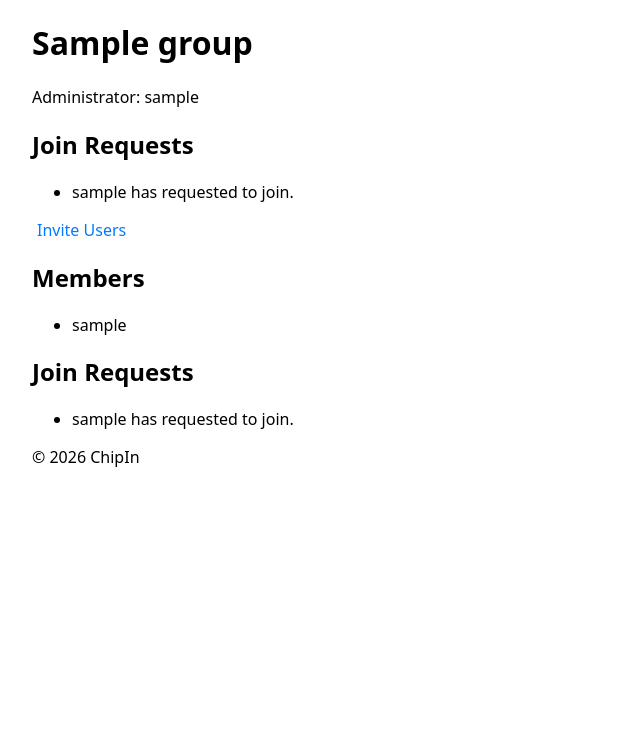
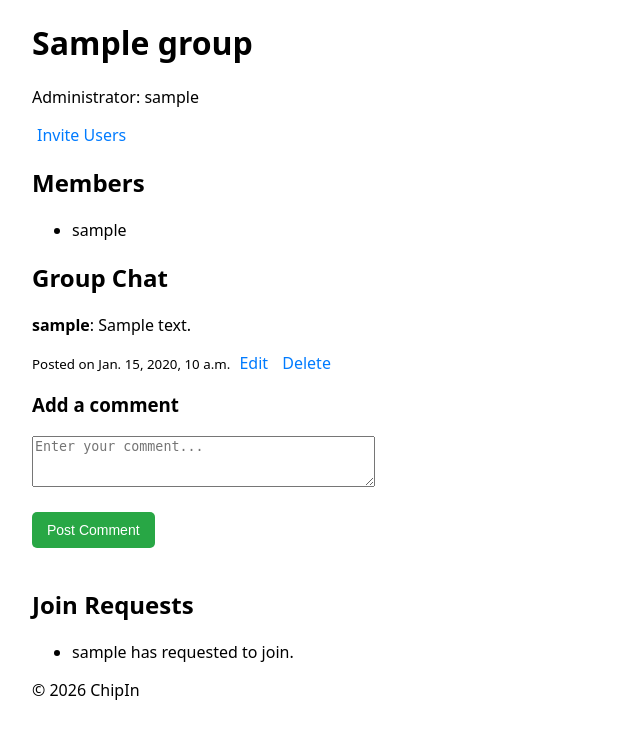
Before and after one commit to ProdPreva1l/CS26-SWA, a Django app: page /chipin/group/1/ in a window 1280 px wide. Shown: the part 125-858 px from the top of the page, without its empty margins (0-640 px from the left). Before the commit the page ends 592 px from the top, so only its background shows below. Run offline with Django 5.2, Linux system fonts and the light colour scheme; a user stored in the database is signed in; tables that the repository leaves empty hold one stand-in row (values such as "Sample post").

Commit message:
feat: comments

```diff
--- a/chipin/forms.py
+++ b/chipin/forms.py
@@ -1,5 +1,20 @@
 from django import forms
-from .models import Group
+from .models import Group, Comment
+
+
+class CommentForm(forms.ModelForm):
+    class Meta:
+        model = Comment
+        fields = ['content']
+        widgets = {
+            'content': forms.Textarea(attrs={'rows': 3, 'placeholder': 'Enter your comment...'})
+        }
+    # Clean the content to sanitise input
+    def clean_content(self):
+        content = self.cleaned_data.get('content')
+        if "<script>" in content.lower():  # Prevent XSS by checking for script tags
+            raise forms.ValidationError("Invalid content.")
+        return content
 
 class GroupCreationForm(forms.ModelForm):
     class Meta:
--- a/chipin/models.py
+++ b/chipin/models.py
@@ -41,3 +41,13 @@ class Invite(models.Model):
     @property
     def invitee_email(self):
         return (self.invited_user.email or "").strip()
+
+class Comment(models.Model):
+    user = models.ForeignKey(User, on_delete=models.CASCADE)  # User who posted the comment
+    group = models.ForeignKey(Group, related_name='comments', on_delete=models.CASCADE)  # Group associated with the comment
+    content = models.TextField()  # The comment content
+    created_at = models.DateTimeField(auto_now_add=True)  # Timestamp when the comment was posted
+    updated_at = models.DateTimeField(auto_now=True)  # Timestamp for the latest update
+
+    def __str__(self):
+        return f"{self.user.username}: {self.content[:20]}..."  # Show only first 20 chars for preview
--- a/chipin/templates/chipin/group_detail.html
+++ b/chipin/templates/chipin/group_detail.html
@@ -4,18 +4,7 @@
   <h1>{{ group.name }}</h1>
   <p>Administrator: {{ group.admin.profile.nickname }}</p>
 
-    <h2>Join Requests</h2>
-    <ul>
-        {% for request in group.join_requests.all %}
-            <li>{{ request.user.username }} has requested to join.</li>
-            {% if request.user not in group.members.all and request.user != group.admin %}
-                <a href="{% url 'chipin:vote_on_join_request' group.id request.id 'approve' %}">Approve</a>
-                <a href="{% url 'chipin:vote_on_join_request' group.id request.id 'reject' %}">Reject</a>
-            {% endif %}
-        {% endfor %}
-    </ul>
-
-    <!-- Only display "Invite Users" link to the group administrator -->
+  <!-- Only the admin sees "Invite Users" -->
   {% if request.user == group.admin %}
     <a href="{% url 'chipin:invite_users' group.id %}">Invite Users</a>
   {% endif %}
@@ -24,20 +13,59 @@
   <ul>
     {% for member in group.members.all %}
       <li>{{ member.profile.nickname }}</li>
+    {% empty %}
+      <li>No members yet.</li>
     {% endfor %}
   </ul>
 
-    <!-- Only show "Request to Join" button for non-members -->
+  <!-- If you are NOT a member, show "Request to Join" -->
   {% if request.user not in group.members.all %}
     <a href="{% url 'chipin:request_to_join_group' group.id %}">Request to Join</a>
   {% endif %}
 
-    <!-- Only list Join Requests for groups of which the current user is a member. -->
+<h2>Group Chat</h2>
+  <!-- Display existing comments -->
+  <div class="comments-section">
+      {% for comment in comments %}
+          <div class="comment">
+              <p><strong>{{ comment.user.profile.nickname }}</strong>: {{ comment.content }}</p>
+              <small>Posted on {{ comment.created_at }}</small>
+              <!-- Allow the comment owner or admin to edit or delete -->
+              {% if comment.user == request.user or request.user == group.admin %}
+                  <a href="{% url 'chipin:edit_comment' group.id comment.id %}">Edit</a>
+                  <a href="{% url 'chipin:delete_comment' comment.id %}" onclick="return confirm('Are you sure?')">Delete</a>
+              {% endif %}
+          </div>
+      {% empty %}
+          <p>No comments yet. Be the first to comment!</p>
+      {% endfor %}
+  </div>
+
+  <!-- Comment form (used for both new comments and editing existing comments) -->
+  <h3>{% if comment_to_edit %}Edit Comment{% else %}Add a comment{% endif %}</h3>
+  <form method="POST">
+      {% csrf_token %}
+      <div class="form-group">
+          {{ form.content.errors }}
+          {{ form.content }}
+      </div>
+      <button type="submit">{% if comment_to_edit %}Save Comment{% else %}Post Comment{% endif %}</button>
+  </form>
+
+  <!-- Join Requests: show only to members (including admin) -->
   {% if request.user in group.members.all %}
     <h2>Join Requests</h2>
     <ul>
-            {% for request in group.join_requests.all %}
-                <li>{{ request.user.profile.nickname }} has requested to join.</li>
+      {% for jr in group.join_requests.all %}
+        <li>
+          {{ jr.user.profile.nickname }} has requested to join.
+          {% if jr.user not in group.members.all and jr.user != group.admin %}
+            <a href="{% url 'chipin:vote_on_join_request' group.id jr.id 'approve' %}">Approve</a>
+            <a href="{% url 'chipin:vote_on_join_request' group.id jr.id 'reject' %}">Reject</a>
+          {% endif %}
+        </li>
+      {% empty %}
+        <li>No join requests pending.</li>
       {% endfor %}
     </ul>
   {% endif %}
--- a/chipin/urls.py
+++ b/chipin/urls.py
@@ -13,4 +13,7 @@ urlpatterns = [
     path('group/<int:group_id>/leave/', views.leave_group, name='leave_group'),
     path('group/<int:group_id>/request/<int:request_id>/vote/<str:vote>/', views.vote_on_join_request,
          name='vote_on_join_request'),
+    path('group/<int:group_id>/edit/<int:edit_comment_id>/', views.group_detail, name='edit_comment'),
+    path('comment/<int:comment_id>/edit/', views.edit_comment, name='edit_comment'),
+    path('comment/<int:comment_id>/delete/', views.delete_comment, name='delete_comment'),
 ]
--- a/chipin/views.py
+++ b/chipin/views.py
@@ -4,26 +4,24 @@ from django.contrib import messages
 from django.contrib.auth.models import User
 from django.utils import timezone
 from django.conf import settings
-from .models import Group, Invite, GroupJoinRequest
-from .forms import GroupCreationForm
+from .models import Group, Invite, GroupJoinRequest, Comment
+from .forms import GroupCreationForm, CommentForm
 from django.urls import reverse
 
 @login_required
 def home(request):
-    # Get all groups where the user has been invited but not accepted the invite
-    pending_invitations = Group.objects.filter(invited_users=request.user)
-
-    # Get all join requests submitted by the current user
-    user_join_requests = GroupJoinRequest.objects.filter(user=request.user)
-
-    # Get all groups where the user is NOT a member
-    available_groups = Group.objects.exclude(members=request.user)
-
-    return render(request, 'chipin/home.html', {  # Pass data to the template
+    user = request.user
+    pending_invitations = user.pending_invitations.all() # Get pending group invitations for the current user
+    user_groups = user.group_memberships.all()  # Get groups the user is a member of
+    user_join_requests = GroupJoinRequest.objects.filter(user=user)  # Get join requests sent by the user
+    available_groups = Group.objects.exclude(members=user).exclude(join_requests__user=user) # Get groups the user is not a member of and the user has not requested to join
+    context = {
         'pending_invitations': pending_invitations,
+        'user_groups': user_groups,
         'user_join_requests': user_join_requests,
         'available_groups': available_groups
-    })
+    }
+    return render(request, 'chipin/home.html', context)
 
 @login_required
 def create_group(request):
@@ -38,9 +36,34 @@ def create_group(request):
     return render(request, 'chipin/create_group.html', {'form': form})
 
 @login_required
-def group_detail(request, group_id):
+def group_detail(request, group_id, edit_comment_id=None):
     group = get_object_or_404(Group, id=group_id)
-    return render(request, 'chipin/group_detail.html', {'group': group})
+    comments = group.comments.all().order_by('-created_at')  # Fetch all comments for the group
+    if edit_comment_id: # Fetch the comment to edit, if edit_comment_id is provided
+        comment_to_edit = get_object_or_404(Comment, id=edit_comment_id)
+        if comment_to_edit.user != request.user:
+            return redirect('chipin:group_detail', group_id=group.id)
+    else:
+        comment_to_edit = None
+    if request.method == 'POST':
+        if comment_to_edit: # Editing an existing comment
+            form = CommentForm(request.POST, instance=comment_to_edit)
+        else: # Adding a new comment
+            form = CommentForm(request.POST)
+        if form.is_valid():
+            comment = form.save(commit=False)
+            comment.user = request.user
+            comment.group = group
+            comment.save()
+            return redirect('chipin:group_detail', group_id=group.id)
+    else:
+        form = CommentForm(instance=comment_to_edit) if comment_to_edit else CommentForm()
+    return render(request, 'chipin/group_detail.html', {
+        'group': group,
+        'comments': comments,
+        'form': form,
+        'comment_to_edit': comment_to_edit,
+    })
 
 @login_required
 def delete_group(request, group_id):
@@ -151,3 +174,24 @@ def vote_on_join_request(request, group_id, request_id, vote):
         join_request.save()
         messages.success(request, f"{join_request.user.profile.nickname} has been approved to join the group!")
     return redirect('chipin:group_detail', group_id=group.id)
+
+@login_required
+def edit_comment(request, comment_id):
+    comment = get_object_or_404(Comment, id=comment_id)
+    if comment.user != request.user:  # Ensure only the comment author can edit
+        return redirect('chipin:group_detail', group_id=comment.group.id)
+    if request.method == 'POST':
+        form = CommentForm(request.POST, instance=comment)
+        if form.is_valid():
+            form.save()
+            return redirect('chipin:group_detail', group_id=comment.group.id)
+    else:
+        form = CommentForm(instance=comment)
+    return render(request, 'chipin/edit_comment.html', {'form': form, 'comment': comment})
+
+@login_required
+def delete_comment(request, comment_id):
+    comment = get_object_or_404(Comment, id=comment_id)
+    if comment.user == request.user or request.user == comment.group.admin:  # Allow author or group admin to delete
+        comment.delete()
+    return redirect('chipin:group_detail', group_id=comment.group.id)
```
Lines whose indentation alone changed are shown as unchanged.
